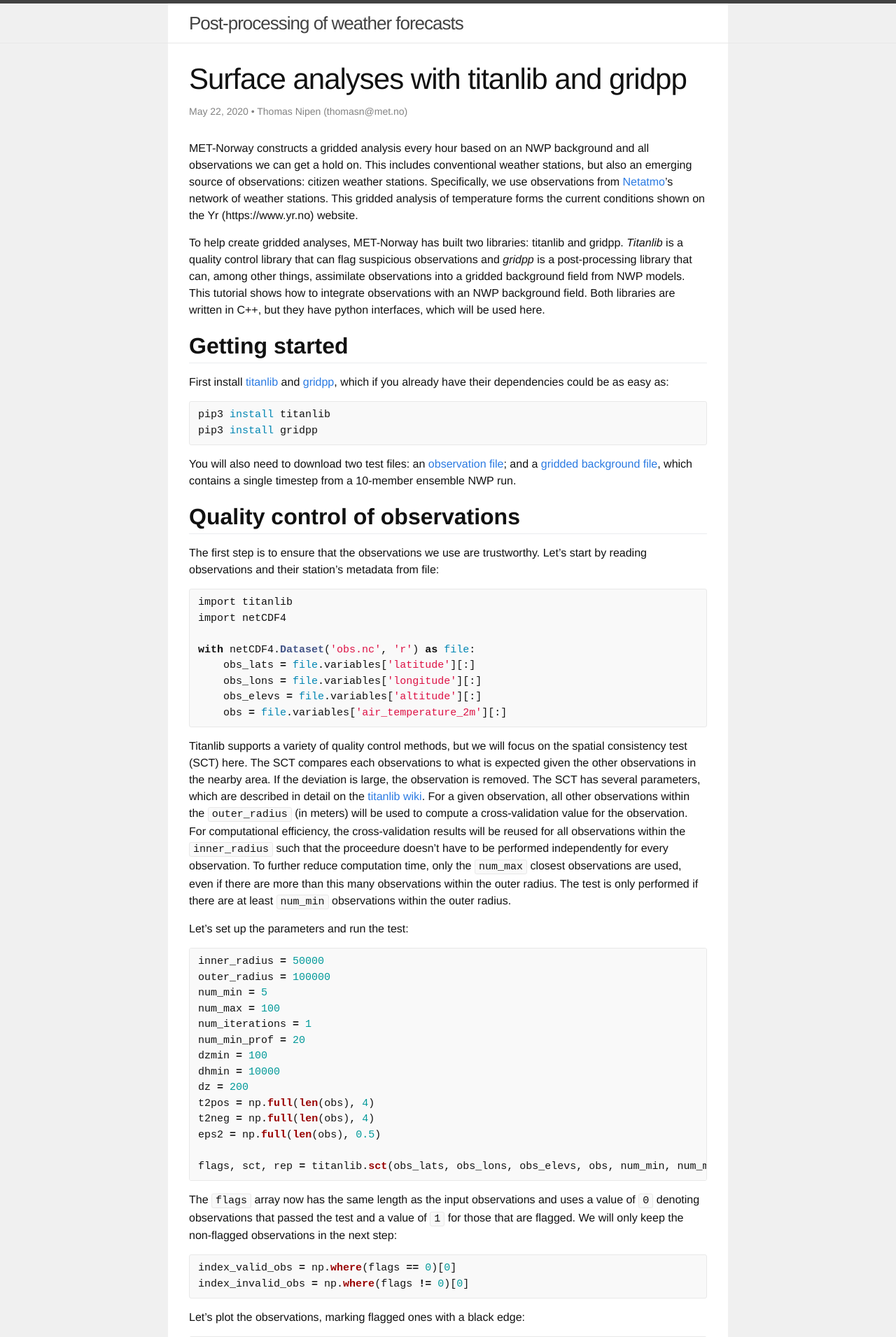
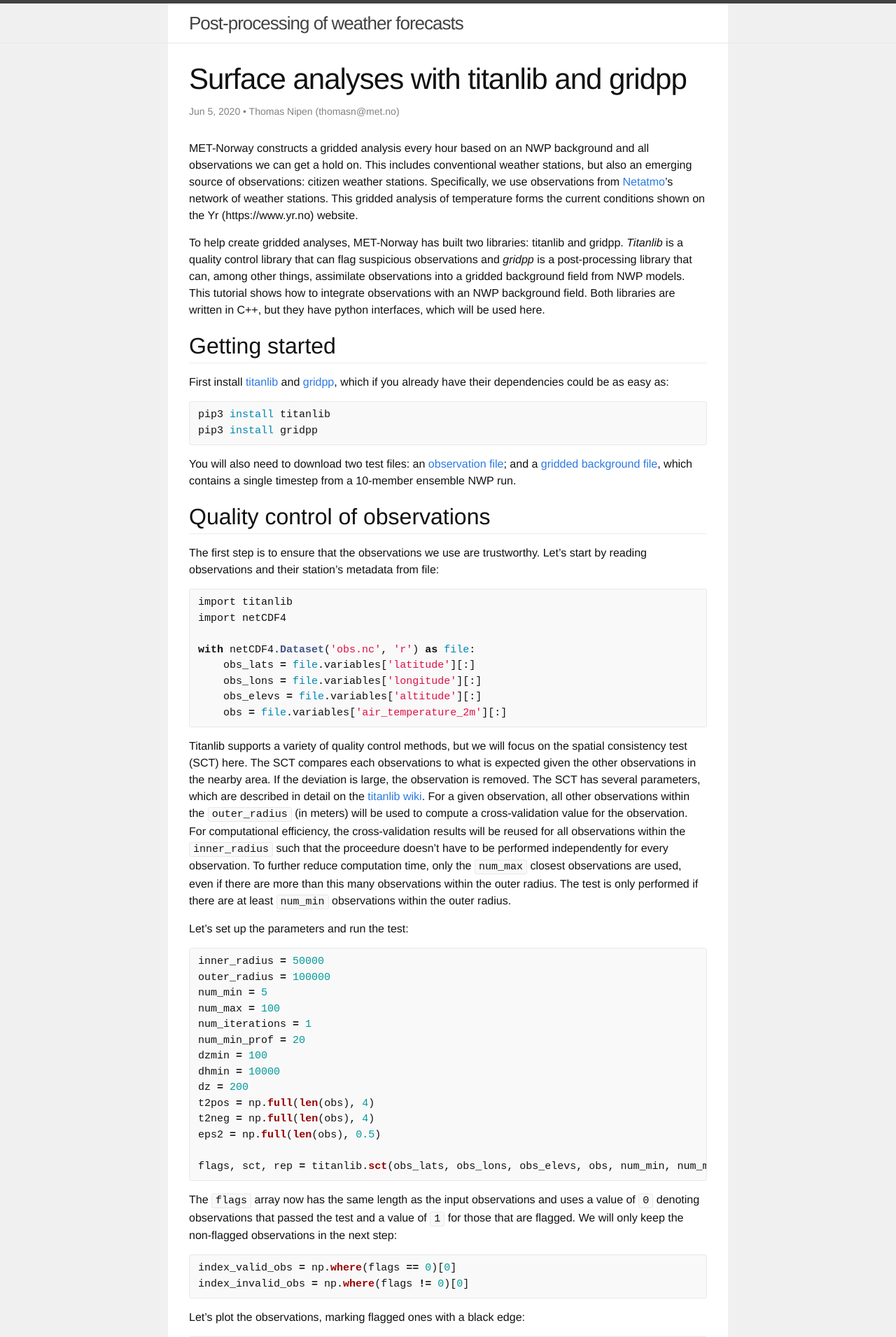
Before and after one commit to tnipen/tnipen.github.io, a Jekyll site: the page built from _posts/2020-06-05-titanlib-gridpp-software.markdown, in a window 1280 px wide. Shown: the top 1910 px of the page at 70% size. Built offline with Jekyll 4.4.1, drawn with Linux system fonts in a browser that asks for light colours.

Commit message:
New date

```diff
--- a/_posts/2020-05-22-titanlib-gridpp.markdown
+++ b/_posts/2020-06-05-titanlib-gridpp-software.markdown
@@ -1,9 +1,9 @@
 ---
 layout: post
 title:  "Surface analyses with titanlib and gridpp"
-date:   2020-05-22 15:58:36 +0200
+date:   2020-06-05 15:58:36 +0200
 author: Thomas Nipen (thomasn@met.no)
-tags: optimal_interpolation quality_control
+tags: optimal_interpolation quality_control software crowdsourced
 ---
 
 MET-Norway constructs a gridded analysis every hour based on an NWP background and all observations we can
--- a/_sass/_layout.scss
+++ b/_sass/_layout.scss
@@ -219,7 +219,7 @@
 
     h2 {
         font-size: 32px;
-        font-weight: 800;
+        font-weight: 400;
 
         @include media-query($on-laptop) {
             font-size: 28px;
@@ -228,7 +228,7 @@
 
     h3 {
         font-size: 26px;
-        font-weight: 800;
+        font-weight: 400;
 
         @include media-query($on-laptop) {
             font-size: 22px;
```
